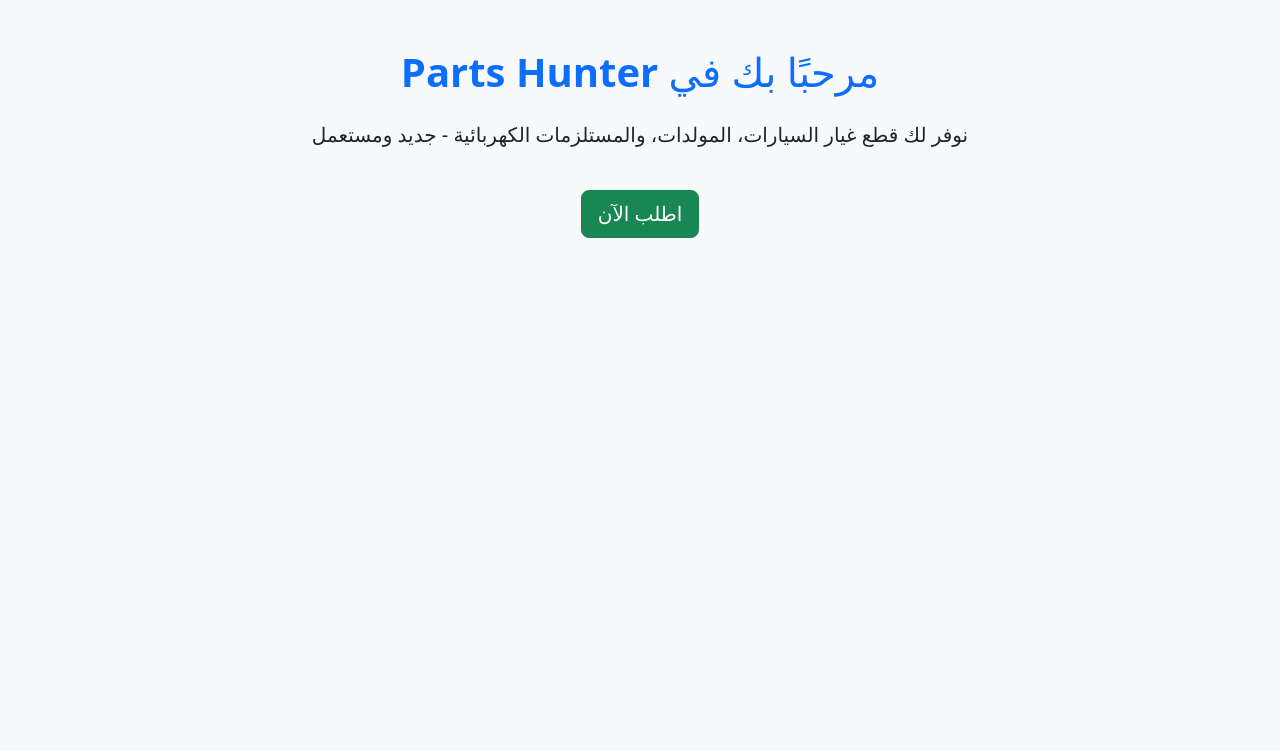
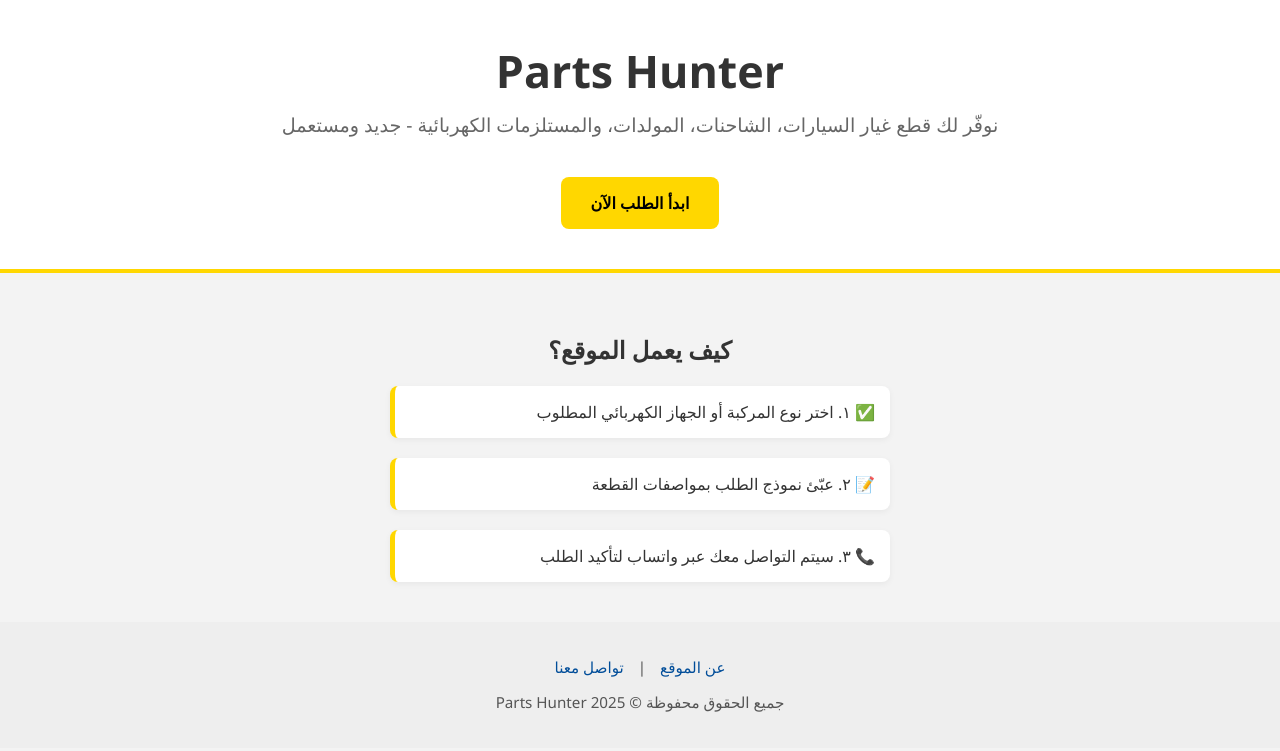
Before and after one commit to Aljaili-Elsmani/Parts-hunter, a Flask app: page / in a window 1280 px wide. Shown: the top 751 px of the page. Run offline with Flask 3, Linux system fonts and the light colour scheme.

Commit message:
Update index.html

```diff
--- a/app/templates/index.html
+++ b/app/templates/index.html
@@ -1,19 +1,118 @@
 <!DOCTYPE html>
 <html lang="ar" dir="rtl">
 <head>
-    <meta charset="UTF-8">
-    <title>Parts Hunter</title>
-    <link href="https://cdn.jsdelivr.net/npm/bootstrap@5.3.3/dist/css/bootstrap.rtl.min.css" rel="stylesheet">
+  <meta charset="UTF-8">
+  <meta name="viewport" content="width=device-width, initial-scale=1.0">
+  <title>Parts Hunter - الصفحة الرئيسية</title>
+  <style>
+    body {
+      margin: 0;
+      font-family: 'Segoe UI', sans-serif;
+      background-color: #f3f3f3;
+      color: #333;
+      text-align: center;
+    }
+
+    header {
+      background: #ffffff;
+      padding: 40px 20px;
+      border-bottom: 4px solid #FFD700;
+    }
+
+    header h1 {
+      margin: 0;
+      color: #333;
+      font-size: 2.8em;
+    }
+
+    header p {
+      font-size: 1.2em;
+      color: #666;
+      margin-top: 10px;
+    }
+
+    .btn {
+      background-color: #FFD700;
+      color: #000;
+      padding: 15px 30px;
+      font-size: 1em;
+      border: none;
+      border-radius: 8px;
+      margin-top: 20px;
+      cursor: pointer;
+      text-decoration: none;
+      display: inline-block;
+      font-weight: bold;
+      transition: 0.3s;
+    }
+
+    .btn:hover {
+      background-color: #e6c200;
+    }
+
+    section {
+      padding: 40px 20px;
+    }
+
+    .steps {
+      display: flex;
+      flex-direction: column;
+      gap: 20px;
+      max-width: 500px;
+      margin: auto;
+    }
+
+    .step {
+      background: #fff;
+      border-left: 5px solid #FFD700;
+      padding: 15px;
+      border-radius: 8px;
+      box-shadow: 0 2px 6px rgba(0,0,0,0.05);
+      text-align: right;
+    }
+
+    footer {
+      background: #eee;
+      padding: 20px;
+      font-size: 0.95em;
+      color: #555;
+    }
+
+    footer a {
+      color: #004d99;
+      text-decoration: none;
+      margin: 0 10px;
+    }
+
+    footer a:hover {
+      text-decoration: underline;
+    }
+  </style>
 </head>
-<body class="bg-light">
+<body>
 
-    <div class="container py-5">
-        <div class="text-center">
-            <h1 class="mb-4 text-primary">مرحبًا بك في <strong>Parts Hunter</strong></h1>
-            <p class="lead">نوفر لك قطع غيار <strong>السيارات</strong>، <strong>المولدات</strong>، والمستلزمات <strong>الكهربائية</strong> - جديد ومستعمل</p>
-            <a href="/order" class="btn btn-success mt-4 btn-lg">اطلب الآن</a>
-        </div>
+  <header>
+    <h1>Parts Hunter</h1>
+    <p>نوفّر لك قطع غيار السيارات، الشاحنات، المولدات، والمستلزمات الكهربائية - جديد ومستعمل</p>
+    <a class="btn" href="/order">ابدأ الطلب الآن</a>
+  </header>
+
+  <section>
+    <h2>كيف يعمل الموقع؟</h2>
+    <div class="steps">
+      <div class="step">✅ ١. اختر نوع المركبة أو الجهاز الكهربائي المطلوب</div>
+      <div class="step">📝 ٢. عبّئ نموذج الطلب بمواصفات القطعة</div>
+      <div class="step">📞 ٣. سيتم التواصل معك عبر واتساب لتأكيد الطلب</div>
     </div>
+  </section>
+
+  <footer>
+    <p>
+      <a href="/about">عن الموقع</a> |
+      <a href="/contact">تواصل معنا</a>
+    </p>
+    <p>جميع الحقوق محفوظة &copy; Parts Hunter 2025</p>
+  </footer>
 
 </body>
 </html>
```
